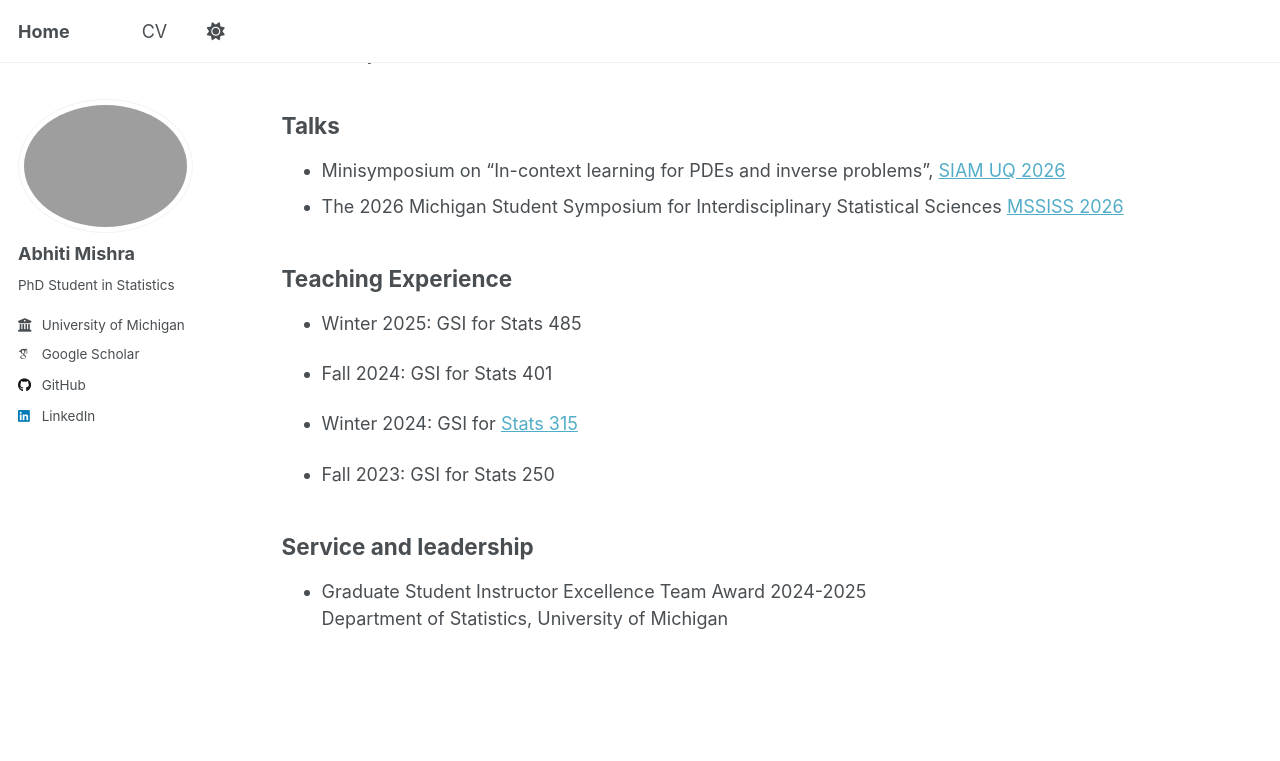
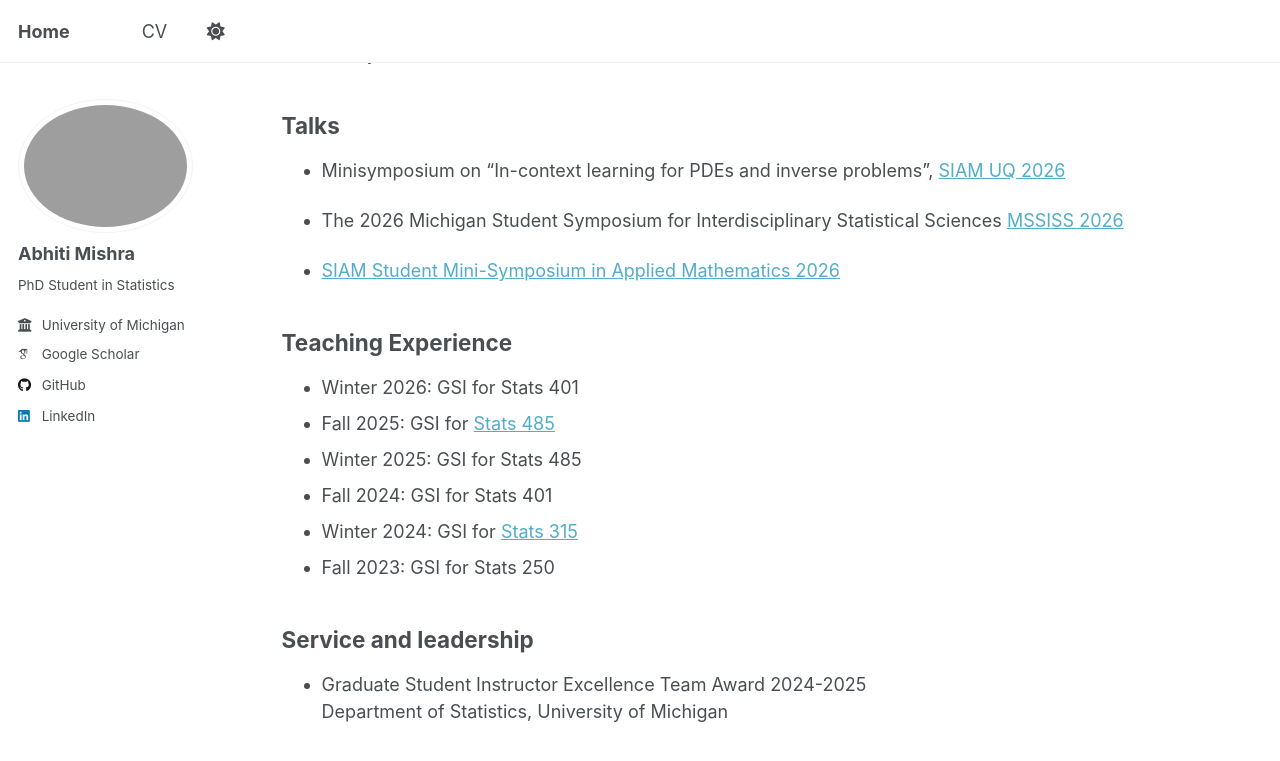
Before and after one commit to abhiti23/abhiti23.github.io, a Jekyll site: the page built from _pages/cv.md, in a window 1280 px wide and 900 px high, scrolled down 696 px. Shown: the top 761 px of the window. Built offline with Jekyll 4.4.1, drawn with Linux system fonts in a browser that asks for light colours; some web fonts are replaced; a script that is not in the unit is left out.

Commit message:
updated courses taught and talks

```diff
--- a/_pages/cv.md
+++ b/_pages/cv.md
@@ -33,16 +33,18 @@ Athreya, S., Gadhiwala, N., and Mishra, A.
 Talks
 ------
 * Minisymposium on "In-context learning for PDEs and inverse problems", [SIAM UQ 2026](https://www.siam.org/conferences-events/past-event-archive/uq26/)
+
 * The 2026 Michigan Student Symposium for Interdisciplinary Statistical Sciences [MSSISS 2026](https://sites.lsa.umich.edu/mssiss/)
+
+* [SIAM Student Mini-Symposium in Applied Mathematics 2026](https://sites.google.com/umich.edu/2026-siam-minisymposium/home)
 
 Teaching Experience
 ------
+* Winter 2026: GSI for Stats 401
+* Fall 2025: GSI for [Stats 485](https://github.com/kshedden/case_studies)
 * Winter 2025: GSI for Stats 485
-
 * Fall 2024: GSI for Stats 401
-
 * Winter 2024: GSI for [Stats 315](https://www.ambujtewari.com/stats315-winter2024/)
-
 * Fall 2023: GSI for Stats 250
 
 Service and leadership
```
Also changed, not shown: _pages/about.md (+1 -1 lines), 1 other file.
